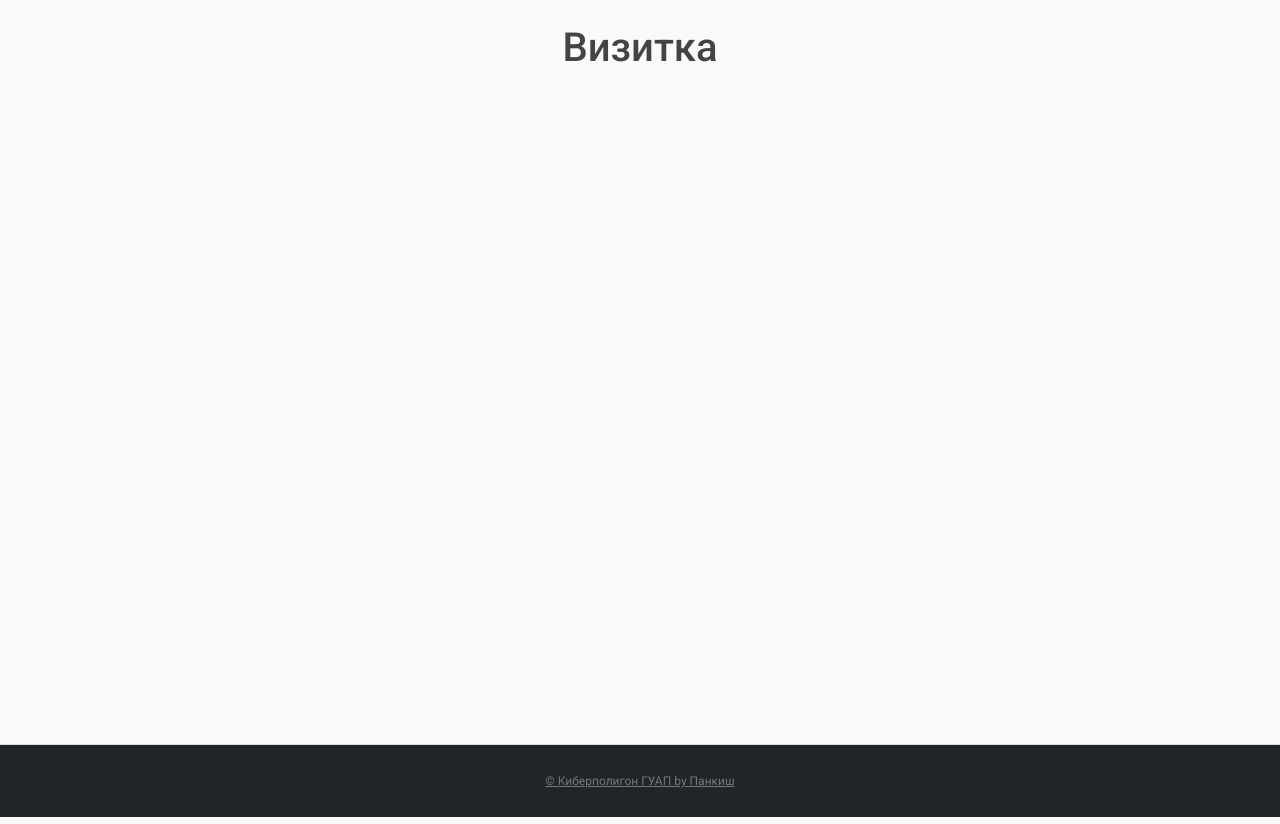
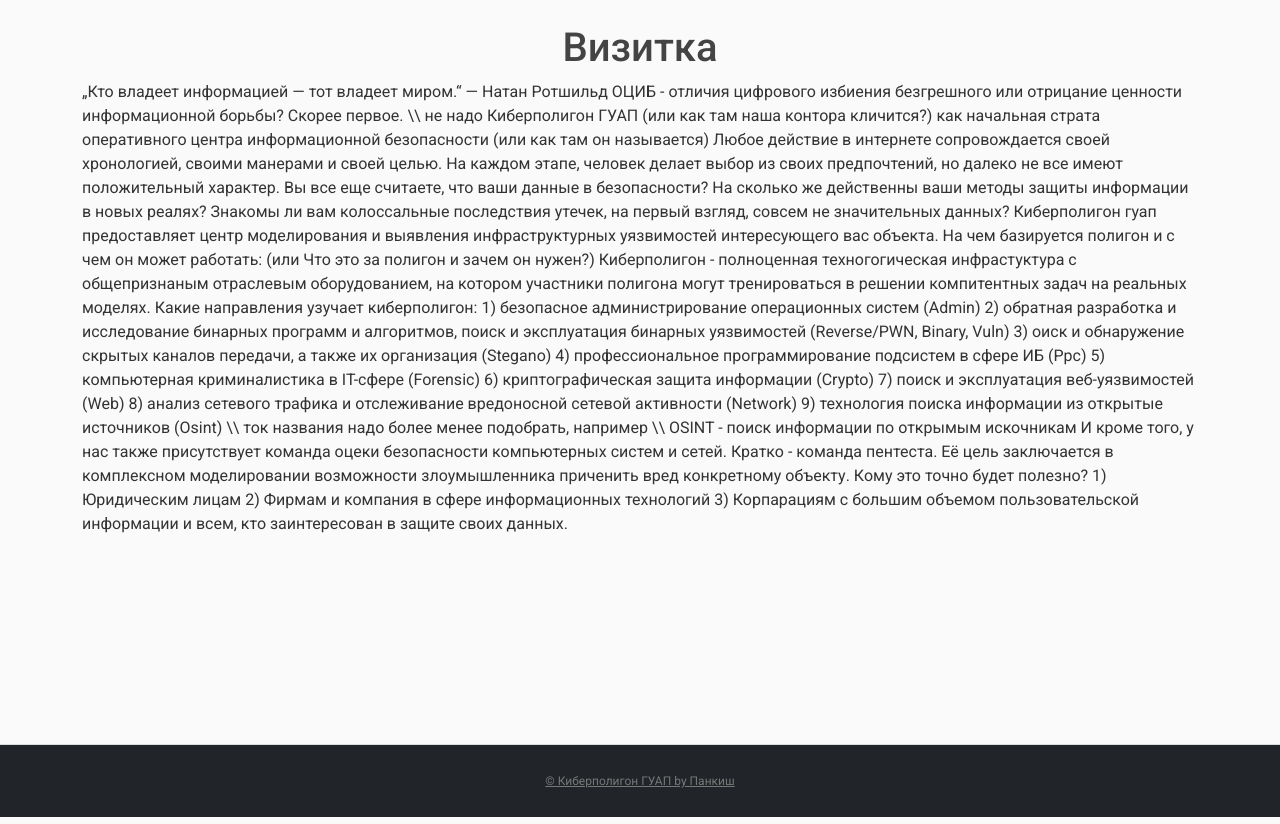
Before and after one commit to cocahonka/ctf_site, a Django app: page / in a window 1280 px wide. Shown: the part 56-880 px from the top of the page. Run offline with Django 4.2, Linux system fonts and the light colour scheme; some libraries are stand-ins or nearby versions.

Commit message:
temp opening text

```diff
--- a/apps/cyberpolygon/templates/cyberpolygon/opening.html
+++ b/apps/cyberpolygon/templates/cyberpolygon/opening.html
@@ -1,4 +1,51 @@
 {% extends "cyberpolygon/base.html" %}
 {% block content %}
-<h1 align='center'>Визитка</h1>
+<h1 align="center">Визитка</h1>
+<div class="container">
+„Кто владеет информацией — тот владеет миром.“ — Натан Ротшильд
+
+ОЦИБ - отличия цифрового избиения безгрешного или отрицание ценности информационной борьбы?
+
+Скорее первое. \\ не надо
+
+Киберполигон ГУАП (или как там наша контора кличится?) как начальная страта оперативного центра информационной безопасности (или как там он называется)
+Любое действие в интернете сопровождается своей хронологией, своими манерами и своей целью. На каждом этапе, человек делает выбор из своих предпочтений, но далеко не все имеют положительный характер.
+
+Вы все еще считаете, что ваши данные в безопасности?
+
+На сколько же действенны ваши методы защиты информации в новых реалях?
+
+Знакомы ли вам колоссальные последствия утечек, на первый взгляд, совсем не значительных данных?
+
+Киберполигон гуап  предоставляет центр моделирования и выявления инфраструктурных уязвимостей интересующего вас объекта.
+
+На чем базируется полигон и с чем он может работать:
+(или Что это за полигон и зачем он нужен?)
+Киберполигон - полноценная техногогическая инфрастуктура с общепризнаным отраслевым оборудованием, на котором участники полигона могут тренироваться в решении компитентных задач на реальных моделях.
+
+Какие направления узучает киберполигон:
+
+1) безопасное администрирование операционных систем (Admin)
+2) обратная разработка и исследование бинарных программ и алгоритмов, поиск и эксплуатация бинарных уязвимостей (Reverse/PWN, Binary, Vuln)
+3) оиск и обнаружение скрытых каналов передачи, а также их организация (Stegano)
+4) профессиональное программирование подсистем в сфере ИБ (Ppc)
+5) компьютерная криминалистика в IT-сфере (Forensic)
+6) криптографическая защита информации (Crypto)
+7) поиск и эксплуатация веб-уязвимостей (Web)
+8) анализ сетевого трафика и отслеживание вредоносной сетевой активности (Network)
+9) технология поиска информации из открытые источников (Osint)
+
+\\ ток названия надо более менее подобрать, например
+\\ OSINT - поиск информации по открымым искочникам
+
+И кроме того, у нас также присутствует команда оцеки безопасности компьютерных систем и сетей. Кратко - команда пентеста. Её цель заключается в комплексном моделировании возможности злоумышленника приченить вред конкретному объекту.
+
+Кому это точно будет полезно?
+
+1) Юридическим лицам
+2) Фирмам и компания в сфере информационных технологий
+3) Корпарациям с большим объемом пользовательской информации
+
+и всем, кто заинтересован в защите своих данных.
+</div>
 {% endblock content %}
```
